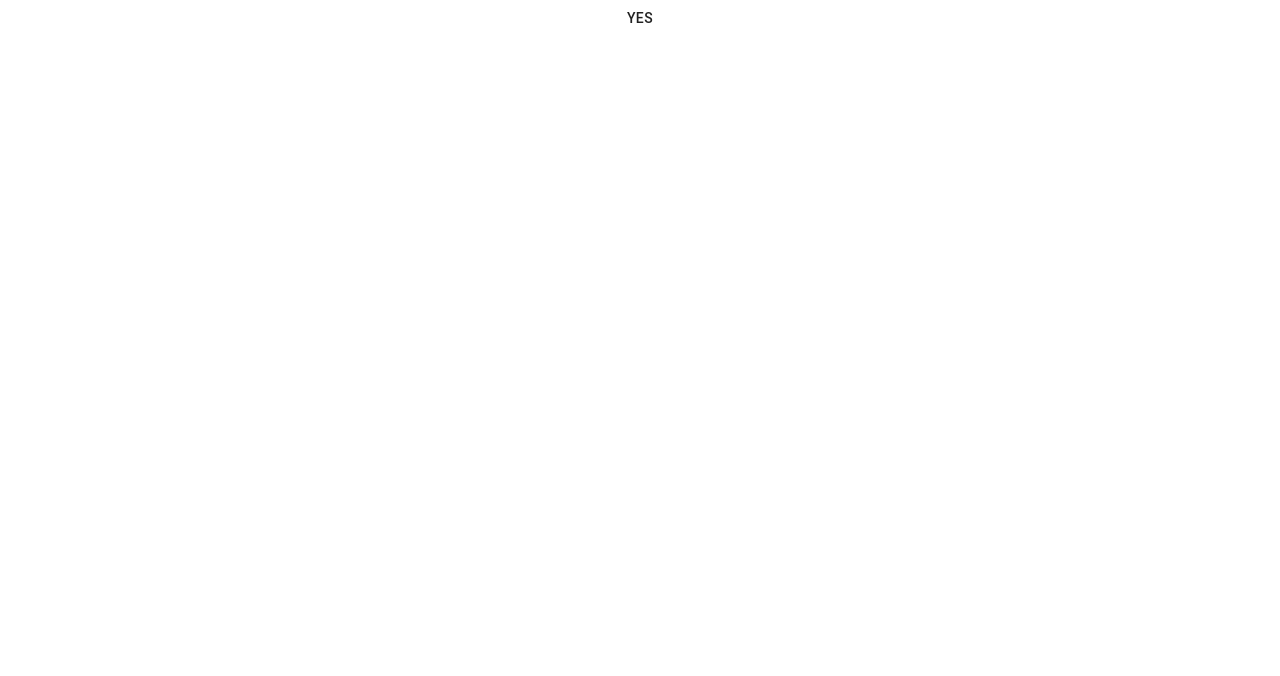
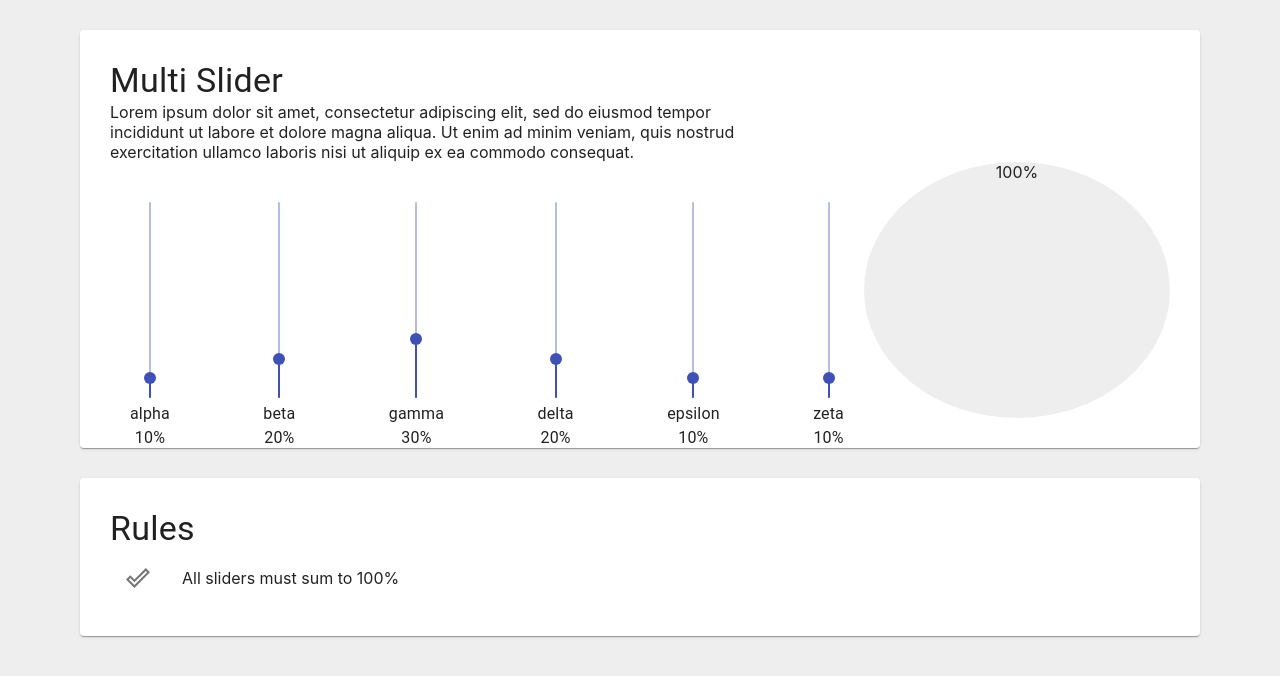
Before and after one commit to addisonbgross/multi-slider-prototype, a React (Create React App) app: page / in a window 1280 px wide. Shown: the top 676 px of the page. Built offline with nearby package versions, Linux system fonts and the light colour scheme.

Commit message:
feat: basic sliders in place w/100% rule

```diff
--- a/package.json
+++ b/package.json
@@ -4,11 +4,13 @@
   "private": true,
   "dependencies": {
     "@material-ui/core": "^4.11.0",
+    "@material-ui/icons": "^4.9.1",
     "@testing-library/jest-dom": "^4.2.4",
     "@testing-library/react": "^9.3.2",
     "@testing-library/user-event": "^7.1.2",
     "react": "^16.13.1",
     "react-dom": "^16.13.1",
+    "react-jss": "^10.3.0",
     "react-scripts": "3.4.1",
     "serve": "^11.3.2"
   },
--- a/src/App.js
+++ b/src/App.js
@@ -3,9 +3,34 @@ import './App.css';
 import MultiSlider from './components/MultiSlider';
 
 function App() {
+  const [state, setState] = React.useState({
+    alpha: 0.1,
+    beta: 0.2,
+    gamma: 0.3,
+    delta: 0.2,
+    epsilon: 0.1,
+    zeta: 0.1,
+  });
+
+  const handleOnChange = (key, value) => {
+    const potentialState = {...state, [key]: value};
+    const total = Object.values(potentialState).reduce(
+      (total, current) => (total += current),
+      0,
+    );
+
+    // prevent the total from exceeding 100%
+    let adjustment = 0;
+    if (total > 1) {
+      adjustment = (total - 1).toFixed(2);
+    }
+
+    setState({...state, [key]: value - adjustment});
+  };
+
   return (
     <div className="App">
-      <MultiSlider />
+      <MultiSlider data={state} onChange={handleOnChange} />
     </div>
   );
 }
--- a/src/components/MultiSlider/index.js
+++ b/src/components/MultiSlider/index.js
@@ -1,10 +1,91 @@
 import React from 'react';
-import Button from '@material-ui/core/Button';
+import Box from '@material-ui/core/Box';
+import Card from '@material-ui/core/Card';
+import Slider from '@material-ui/core/Slider';
+import Typography from '@material-ui/core/Typography';
 
-export default function MultiSlider() {
+// rules
+import DoneOutlineTwoToneIcon from '@material-ui/icons/DoneOutlineTwoTone';
+import List from '@material-ui/core/List';
+import ListItem from '@material-ui/core/ListItem';
+import ListItemIcon from '@material-ui/core/ListItemIcon';
+
+import useStyles from './styles';
+
+export default function MultiSlider({data, onChange}) {
+  const classes = useStyles();
+
   return (
-    <div>
-      <Button>Yes</Button>
-    </div>
+    <Box className={classes.container}>
+      <Card className={classes.card}>
+        <Box
+          display="flex"
+          flexDirection="column"
+          justifyContent="space-between">
+          <Box className={classes.description}>
+            <Typography variant="h4">Multi Slider</Typography>
+            <Typography variant="p">
+              Lorem ipsum dolor sit amet, consectetur adipiscing elit, sed do
+              eiusmod tempor incididunt ut labore et dolore magna aliqua. Ut
+              enim ad minim veniam, quis nostrud exercitation ullamco laboris
+              nisi ut aliquip ex ea commodo consequat.
+            </Typography>
+          </Box>
+
+          <Box
+            className={classes.wrapper}
+            display="flex"
+            justifyContent="space-between">
+            <Box
+              display="flex"
+              justifyContent="space-between"
+              className={classes.sliders}>
+              {Object.keys(data).map(key => (
+                <Box>
+                  <Slider
+                    orientation="vertical"
+                    aria-labelledby={`multi-slider-${key}`}
+                    value={data[key] * 100}
+                    onChange={(event, position) =>
+                      onChange(key, position / 100)
+                    }
+                  />
+                  <Typography variant="body1" id={`multi-slider-${key}`}>
+                    {key}
+                  </Typography>
+                  <Typography variant="body1">
+                    {Math.trunc(data[key] * 100)}%
+                  </Typography>
+                </Box>
+              ))}
+            </Box>
+
+            <Box className={classes.chart}>
+              {Math.trunc(
+                Object.values(data).reduce((total, value) => (total += value)) *
+                  100,
+              )}
+              %
+            </Box>
+          </Box>
+        </Box>
+      </Card>
+
+      <Card className={classes.card}>
+        <Typography variant="h4" align="left">
+          Rules
+        </Typography>
+        <List className={classes.rules}>
+          <ListItem>
+            <ListItemIcon>
+              {Object.values(data).reduce(
+                (total, value) => (total += value),
+              ) >= 1 && <DoneOutlineTwoToneIcon />}
+            </ListItemIcon>
+            All sliders must sum to 100%
+          </ListItem>
+        </List>
+      </Card>
+    </Box>
   );
 }
--- /dev/null
+++ b/src/components/MultiSlider/styles.js
@@ -0,0 +1,38 @@
+import {makeStyles} from '@material-ui/core/styles';
+
+export default makeStyles(theme => ({
+  container: {
+    height: 'calc(100vh - 60px)', // account for padding
+    padding: 30,
+    backgroundColor: '#eee',
+  },
+  card: {
+    maxWidth: 1060,
+    padding: 30,
+    margin: '0 auto',
+    borderRadius: 4,
+    marginBottom: 30,
+  },
+  description: {
+    textAlign: 'left',
+    maxWidth: '60%',
+  },
+  wrapper: {
+    minHeight: 256,
+  },
+  sliders: {
+    width: '70%',
+    padding: 20,
+    paddingTop: 40,
+  },
+  chart: {
+    width: '30%',
+    backgroundColor: '#eee',
+    borderRadius: '50%',
+  },
+  rules: {
+    '& > *': {
+      minHeight: 40,
+    },
+  },
+}));
```
Also changed, not shown: 1 other file (tests, documents, lock files or other folders).
